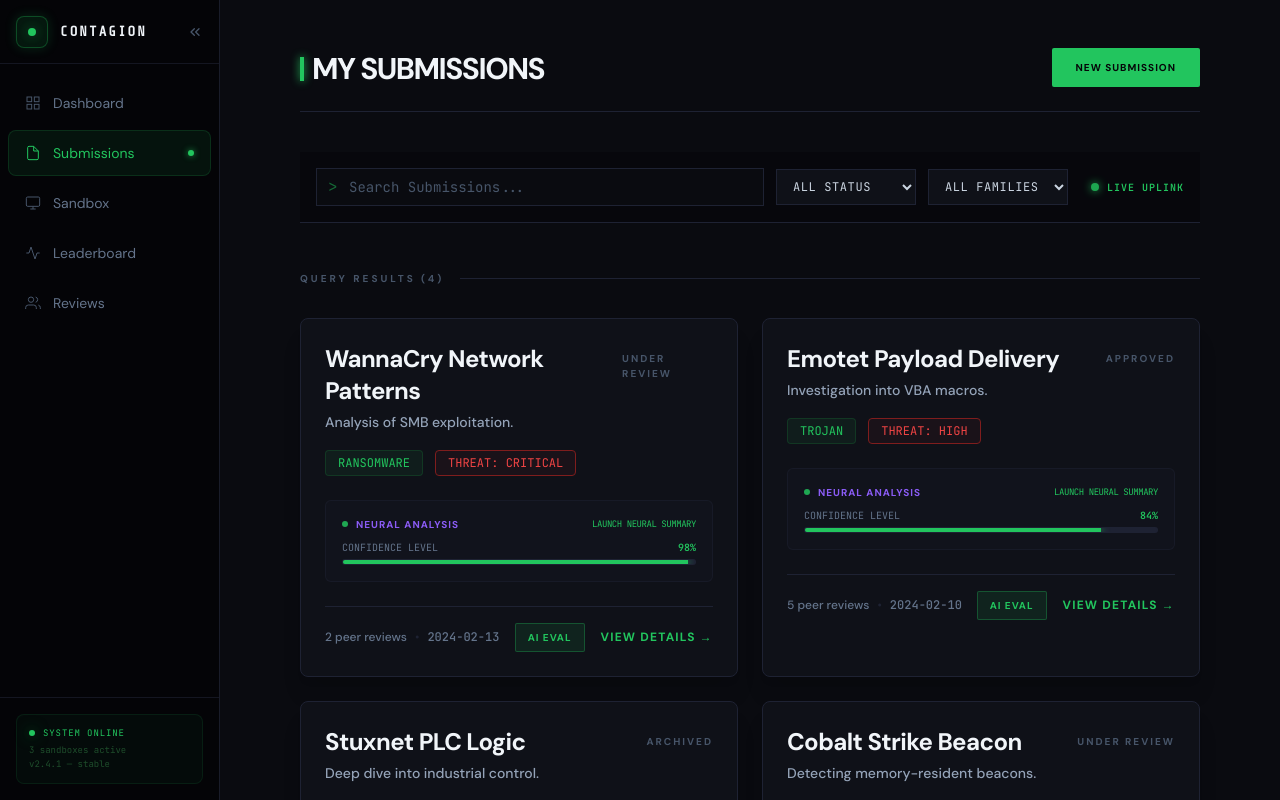
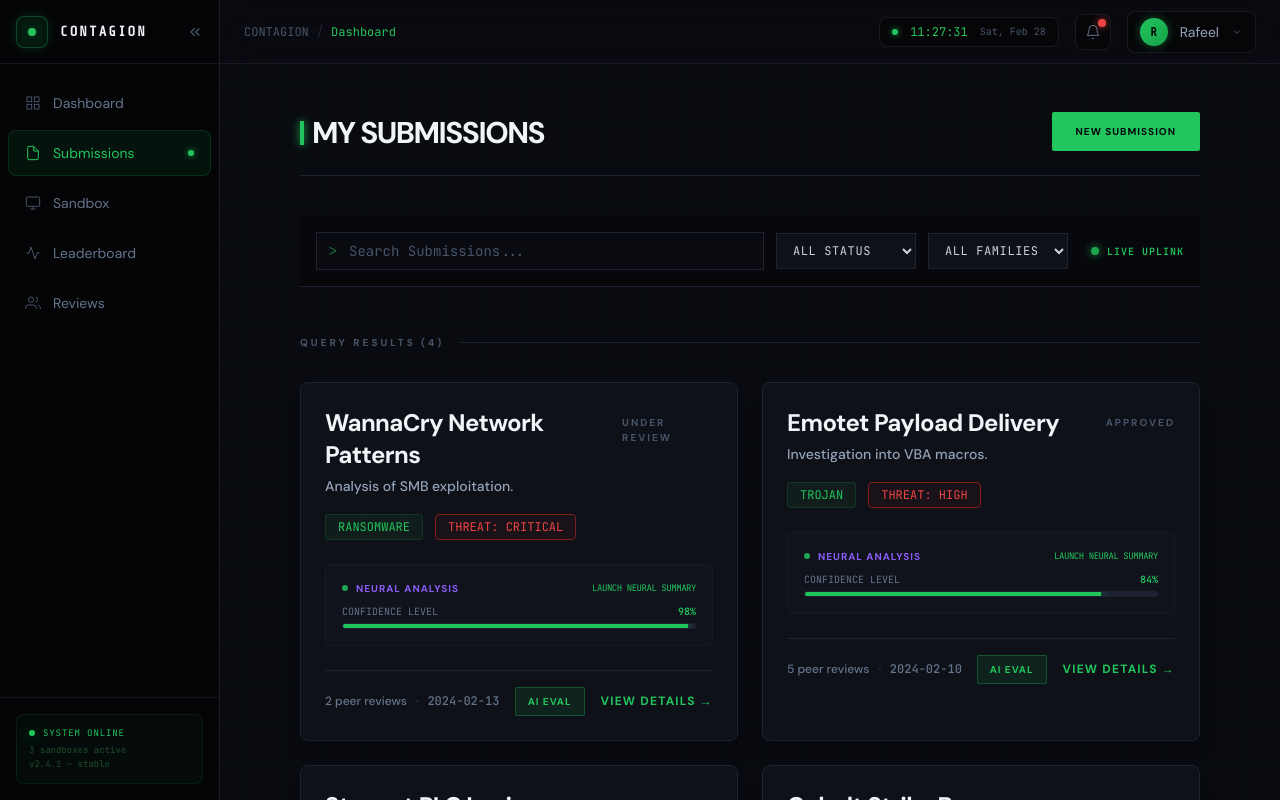
Before and after one commit to crymsor/Contagion, a React (Vite) app in the folder frontend/: page /submissions in a window 1280 px wide. Shown: the top 800 px of the page. Built offline with nearby package versions, Linux system fonts and the light colour scheme.

Commit message:
TopBar added to submissions page

```diff
--- a/frontend/src/AppLayout/SubmissionsPage/SubmissionsPage.jsx
+++ b/frontend/src/AppLayout/SubmissionsPage/SubmissionsPage.jsx
@@ -1,9 +1,10 @@
-import React, { useState } from "react";
+import React, { useState, useEffect } from "react";
 import SearchBar from "./Components/SearchBar";
 import Submitted from "./Components/Submitted";
 import AiEvaluationModal from "./Components/AiEvaluationModal";
 import { useNavigate } from "react-router-dom";
 import Sidebar from "../Dashboard/Components/Sidebar.jsx";
+import TopBar from "../Dashboard/Components/TopBar.jsx";
 
 const INITIAL_SUBMISSIONS = [
   { id: 1, name: "WannaCry Network Patterns", description: "Analysis of SMB exploitation.", status: "Under Review", family: "Ransomware", threatLevel: "Critical", aiScorePercentage: "98%", reviewCount: 2, date: "2024-02-13" },
@@ -24,7 +25,15 @@
   const [selectedSubmission, setSelectedSubmission] = useState(null);
   const [isModalOpen, setIsModalOpen] = useState(false);
 
-  // Update the filter state
+  const [currentTime, setCurrentTime] = useState(new Date());
+
+  useEffect(() => {
+    const t = setInterval(() => setCurrentTime(new Date()), 1000);
+    return () => clearInterval(t);
+  }, []);
+
+  const formatDate = (d) => d.toLocaleDateString('en-US', { weekday: 'short', month: 'short', day: 'numeric' });
+
   const handleFilterChange = (key, value) => {
     setFilters(prev => ({ ...prev, [key]: value }));
   };
@@ -46,7 +55,6 @@
     handleCloseModal();
   };
 
-  // The Filtering Logic
   const filteredSubmissions = INITIAL_SUBMISSIONS.filter(item => {
     const matchesQuery = item.name.toLowerCase().includes(filters.query.toLowerCase()) ||
       item.description.toLowerCase().includes(filters.query.toLowerCase());
@@ -57,10 +65,19 @@
     return matchesQuery && matchesStatus && matchesFamily;
   });
 
+  const contentMargin = sidebarOpen ? '220px' : '64px';
+
   return (
     <>
       <Sidebar isOpen={sidebarOpen} />
-      <div className="min-h-screen bg-abyss text-slate-100 px-6 py-12 md:px-12 lg:px-20" style={{ marginLeft: sidebarOpen ? '220px' : '64px' }}>
+
+      <div className="fixed inset-0 bg-scanline pointer-events-none opacity-20" />
+      <div className="fixed inset-0 bg-grid-toxic pointer-events-none opacity-40" />
+
+      <div style={{ marginLeft: contentMargin }} className="transition-all duration-300">
+        <TopBar currentTime={currentTime} formatDate={formatDate} />
+
+        <div className="min-h-screen bg-abyss text-slate-100 px-6 py-12 md:px-12 lg:px-20">
           <div className="flex flex-row justify-between items-end mb-10 pb-6 border-b border-phantom">
             <div className="space-y-1">
               <div className="flex items-center gap-2">
@@ -97,6 +114,8 @@
               </div>
             )}
           </div>
+        </div>
+      </div>
 
       {selectedSubmission && (
         <AiEvaluationModal
@@ -122,7 +141,6 @@
           }
         />
       )}
-      </div>
     </>
   );
 }
```
Lines whose indentation alone changed are shown as unchanged.
